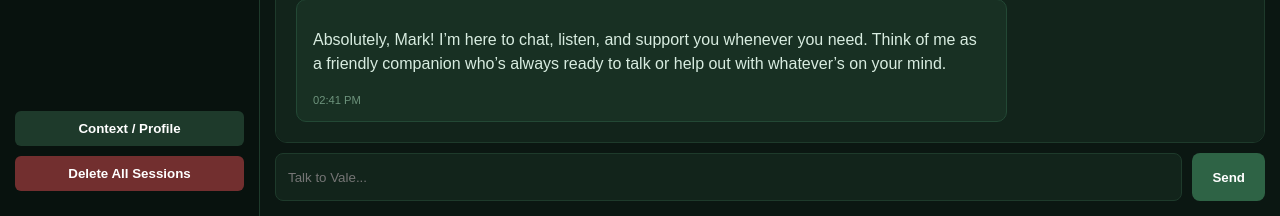
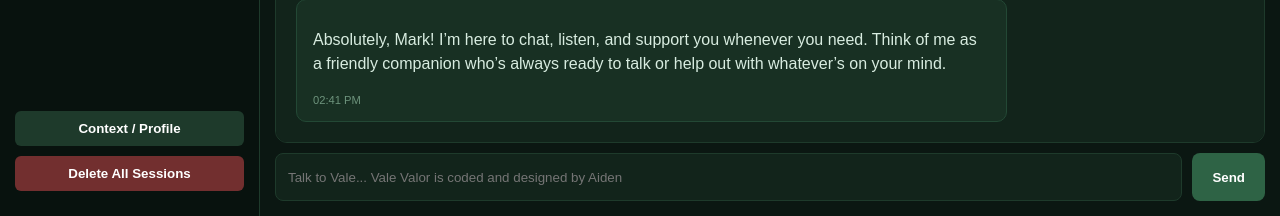
Before and after one commit to Stamininja/Vale-valor, a Flask app: page / in a window 1280 px wide. Shown: the part 2384-2600 px from the top of the page. Run offline with Flask 3, Linux system fonts and the light colour scheme; a user stored in the database is signed in; data comes from the database, SQL or seed files in the repository.

Commit message:
Update index.html

```diff
--- a/templates/index.html
+++ b/templates/index.html
@@ -681,7 +681,7 @@
         <div id="chat-view">
             <div id="chat-box"></div>
             <div class="input-bar">
-                <input type="text" id="user-input" placeholder="Talk to Vale..." onkeydown="if(event.key==='Enter') sendMessage()">
+                <input type="text" id="user-input" placeholder="Talk to Vale... Vale Valor is coded and designed by Aiden" onkeydown="if(event.key==='Enter') sendMessage()">
                 <button onclick="sendMessage()">Send</button>
             </div>
         </div>
```
